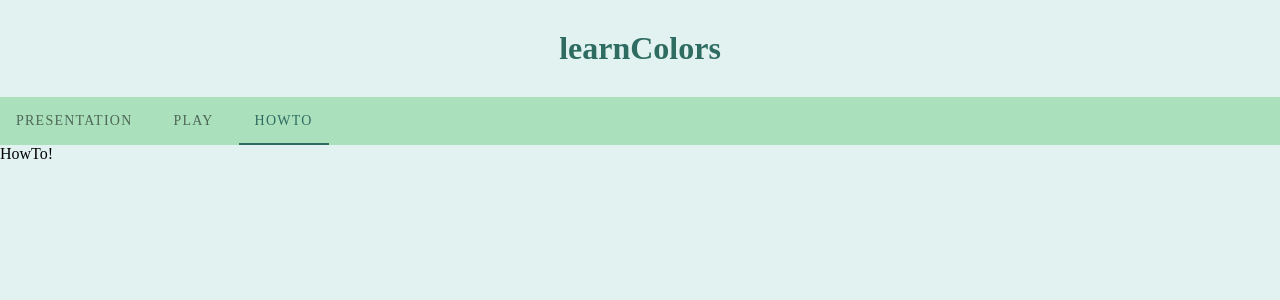
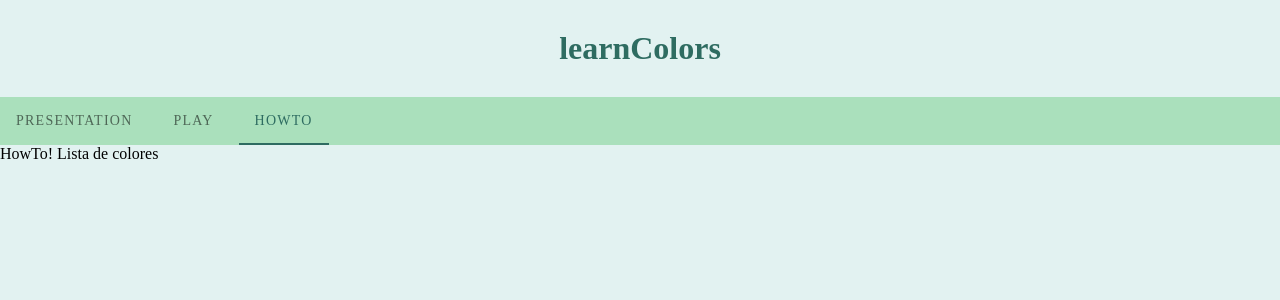
Before and after one commit to alexvkcr/colors, a Vue app in the folder colors/: page /howto in a window 1280 px wide. Shown: the top 300 px of the page. Built offline with nearby package versions, Linux system fonts and the light colour scheme.

Commit message:
feat: next fature laid

```diff
--- a/colors/src/components/HowTo.vue
+++ b/colors/src/components/HowTo.vue
@@ -1,6 +1,7 @@
 <template>
   <div class="HowTo">
     HowTo!
+    Lista de colores
   </div>
 </template>
 
```
Also changed, not shown: 1 other file (tests, documents, lock files or other folders).
